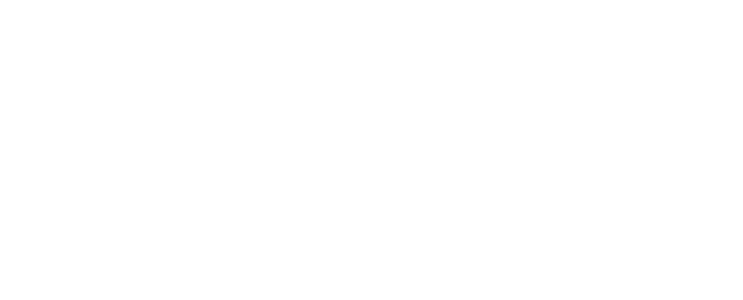
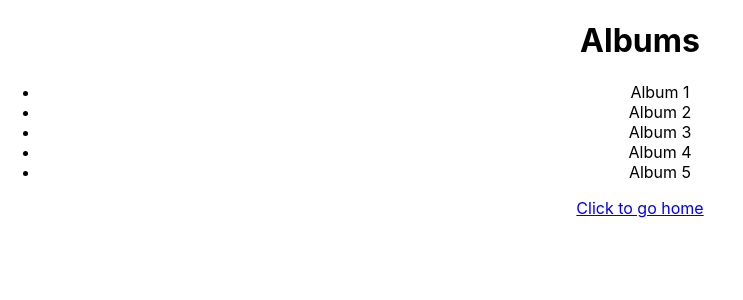
Before and after one commit to Lenoms/white-hot-capsicum, a React (Create React App) app: page /white-hot-capsicum/albums in a window 1280 px wide. Before the commit this address had no page. Shown: the top 300 px of the page, without its empty margins (0-743 px from the left). Built offline with nearby package versions, Linux system fonts and the light colour scheme.

Commit message:
Routing fix

```diff
--- a/public/index.html
+++ b/public/index.html
@@ -9,7 +9,7 @@
       name="description"
       content="Web site created using create-react-app"
     />
-    <link rel="apple-touch-icon" href="%PUBLIC_URL%/capsicum.png" />
+    <link rel="apple-touch-icon" href="%PUBLIC_URL%/logo192.png" />
     <!--
       manifest.json provides metadata used when your web app is installed on a
       user's mobile device or desktop. See https://developers.google.com/web/fundamentals/web-app-manifest/
--- a/src/App.js
+++ b/src/App.js
@@ -7,8 +7,8 @@ function App() {
   return (
     <div className="App">
       <Routes>
-        <Route path="/" element={<HomePage />} />
-        <Route path="albums" element={<AlbumsPage />} />
+        <Route path="/white-hot-capsicum/" element={<HomePage />} />
+        <Route path="/white-hot-capsicum/albums" element={<AlbumsPage />} />
       </Routes>
     </div>
   );
--- a/src/Pages/AlbumsPage/AlbumsPage.js
+++ b/src/Pages/AlbumsPage/AlbumsPage.js
@@ -12,7 +12,7 @@ function AlbumsPage() {
         <li>Album 4</li>
         <li>Album 5</li>
       </ul>
-      <Link to="/">Click to go home</Link>
+      <Link to="/white-hot-capsicum/">Click to go home</Link>
     </div>
   );
 }
--- a/src/Pages/HomePage/HomePage.js
+++ b/src/Pages/HomePage/HomePage.js
@@ -5,7 +5,7 @@ function HomePage() {
   return (
     <div>
       <h1>Home Page!</h1>
-      <Link to="albums">Click to view albums</Link>
+      <Link to="/white-hot-capsicum/albums">Click to view albums</Link>
     </div>
   );
 }
--- a/src/index.js
+++ b/src/index.js
@@ -7,7 +7,7 @@ import { BrowserRouter } from "react-router-dom";
 
 const root = ReactDOM.createRoot(document.getElementById("root"));
 root.render(
-  <BrowserRouter>
+  <BrowserRouter basename={process.env.PUBLIC_URL}>
     <React.StrictMode>
       <App />
     </React.StrictMode>
```
